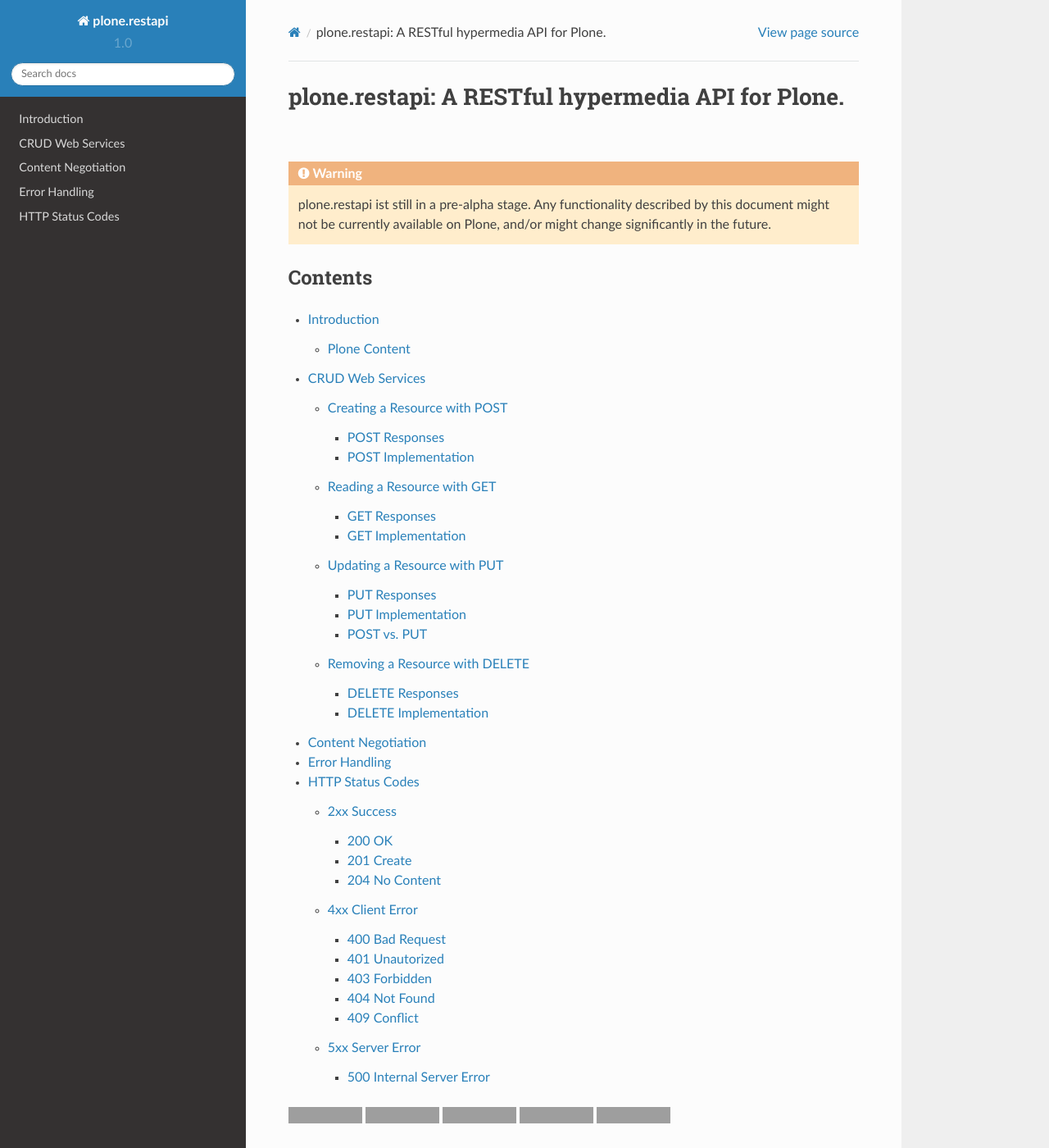
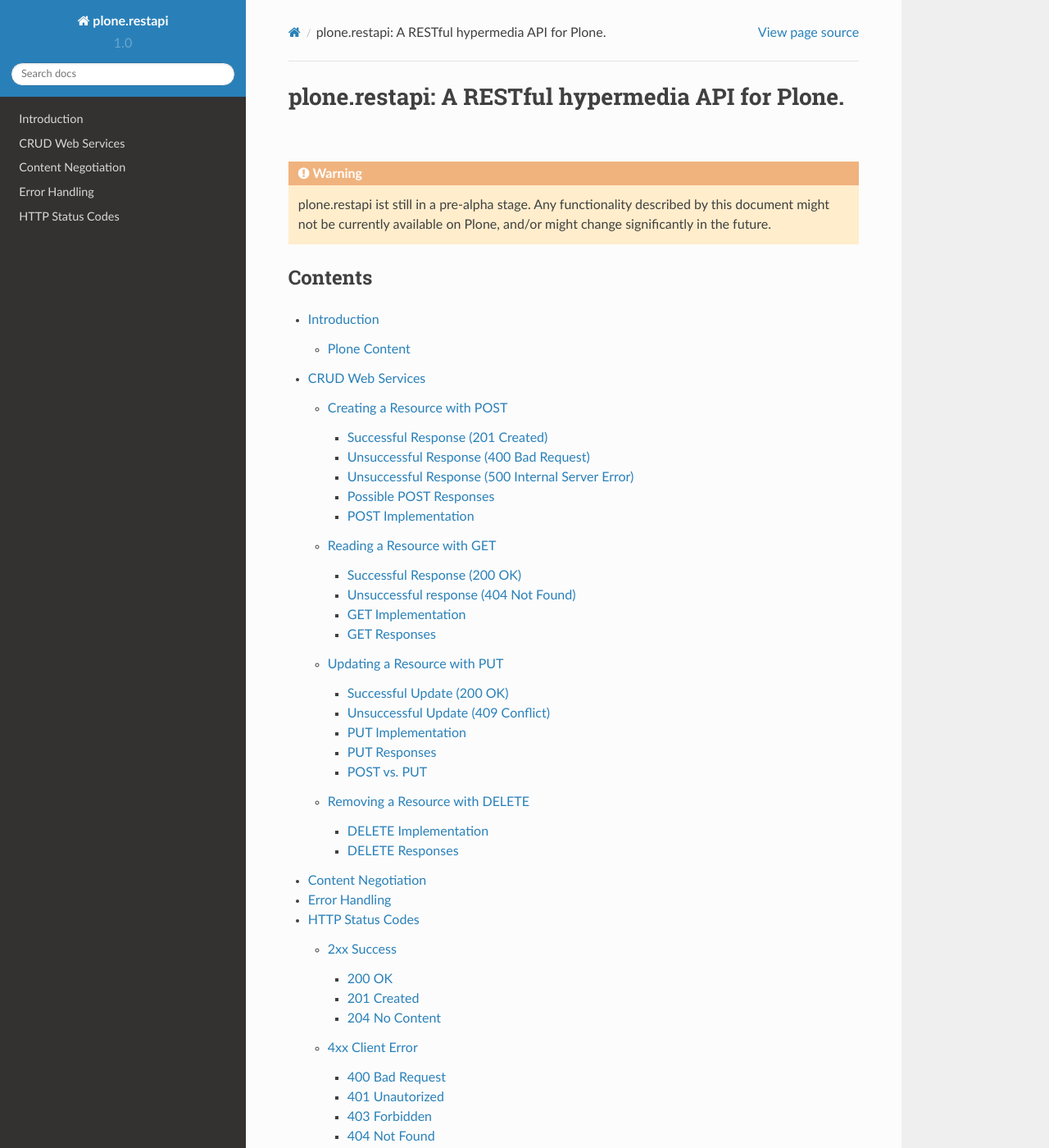
Before and after one commit to plone/plone.restapi, a Sphinx documentation site: the page built from docs/source/index.rst, in a window 1280 px wide and 1400 px high. Shown: the whole window at 82% size. Built offline with Sphinx 7.4.7 and the Read the Docs theme 2.0.0, drawn with Linux system fonts in a browser that asks for light colours; grey boxes are pictures that could not be loaded.

Commit message:
Restructure crud section.

```diff
--- a/docs/source/crud.rst
+++ b/docs/source/crud.rst
@@ -1,3 +1,4 @@
+=================
 CRUD Web Services
 =================
 
@@ -14,7 +15,7 @@ DELETE  /folder/{documentId}    Remove the document
 
 
 Creating a Resource with POST
------------------------------
+=============================
 
 To create a new resource, we send a POST request to the resource container.  If we want to create a new document within an existing folder, we send a POST request to that folder::
 
@@ -63,7 +54,7 @@ If a resource has been created, the server responds with the '201 Created' statu
   }
 
 Unsuccessful Response (400 Bad Request)
-^^^^^^^^^^^^^^^^^^^^^^^^^^^^^^^^^^^^^^^
+---------------------------------------
 
 If the resource could not be created, for instance because the title was missing in the request, the server responds with '400 Bad Request'::
 
@@ -78,7 +69,7 @@ The response body can contain information about why the request failed.
 
 
 Unsuccessful Response (500 Internal Server Error)
-^^^^^^^^^^^^^^^^^^^^^^^^^^^^^^^^^^^^^^^^^^^^^^^^^
+-------------------------------------------------
 
 If the server can not properly process a request, it responds with '500 Internal Server Error'::
 
@@ -92,8 +83,18 @@ If the server can not properly process a request, it responds with '500 Internal
 The response body can contain further information such as an error trace or a link to the documentation.
 
 
+Possible POST Responses
+-----------------------
+
+Possible server reponses for a POST request are:
+
+* :ref:`201 Created` (Resource has been created successfully)
+* :ref:`400 Bad Request` (malformed request to the service)
+* :ref:`500 Internal Server Error` (server fault, can not recover internally)
+
+
 POST Implementation
-*******************
+-------------------
 
 A pseudo-code example of the POST implementation on the server::
 
@@ -113,7 +114,7 @@ TODO: Link to the real implementation...
 
 
 Reading a Resource with GET
----------------------------
+===========================
 
 After a successful POST, we can access the resource by sending a GET request to the resource URL::
 
@@ -148,7 +139,7 @@ If a resource has been retrieved successfully, the server responds with '200 OK'
   }
 
 Unsuccessful response (404 Not Found)
-^^^^^^^^^^^^^^^^^^^^^^^^^^^^^^^^^^^^^
+-------------------------------------
 
 If a resource could not be found, the server will respond with '404 Not Found'::
 
@@ -161,7 +152,7 @@ If a resource could not be found, the server will respond with '404 Not Found'::
 
 
 GET Implementation
-******************
+------------------
 
 A pseudo-code example of the GET implementation on the server::
 
@@ -180,8 +171,18 @@ A pseudo-code example of the GET implementation on the server::
 TODO: Link to the real implementation...
 
 
+GET Responses
+-------------
+
+Possible server reponses for a GET request are:
+
+* :ref:`200 OK`
+* :ref:`404 Not Found`
+* :ref:`500 Internal Server Error`
+
+
 Updating a Resource with PUT
-----------------------------
+============================
 
 To update an existing resource we send a PUT request to the server::
 
@@ -231,14 +222,14 @@ When a resource has been updated successfully, the server sends a '200 OK' respo
 An alternative would be to return a '204 No Content' response. This is more efficent since it does not contain a body. We choose do use '200 OK' for now though.
 
 Unsuccessful Update (409 Conflict)
-^^^^^^^^^^^^^^^^^^^^^^^^^^^^^^^^^^
+----------------------------------
 
 Sometimes requests fail due to incompatible changes. The response body should include additional information about the problem.
 
 TODO: We need to check if we can find a valid example for this in Plone.
 
 PUT Implementation
-******************
+------------------
 
 A pseudo-code example of the PUT implementation on the server::
 
@@ -260,8 +251,20 @@ A pseudo-code example of the PUT implementation on the server::
 
 TODO: Link to the real implementation...
 
+
+PUT Responses
+-------------
+
+Possible server reponses for a PUT request are:
+
+* :ref:`200 OK`
+* :ref:`404 Not Found`
+* :ref:`409 Conflict`
+* :ref:`500 Internal Server Error`
+
+
 POST vs. PUT
-************
+------------
 
 Difference POST and PUT:
 
@@ -271,7 +274,7 @@ Difference POST and PUT:
 
 
 Removing a Resource with DELETE
--------------------------------
+===============================
 
 We can delete an existing resource by sending a DELETE request::
 
@@ -315,3 +308,14 @@ A pseudo-code example of the DELETE implementation on the server::
         response.setStatus(500)
 
 TODO: Link to the real implementation...
+
+
+DELETE Responses
+----------------
+
+Possible responses to a delete request are:
+
+  * :ref:`204 No Content
+  * :ref:`404 Not Found (if the resource does not exist)
+  * :ref:`405 Not Allowed (if deleting the resource is not allowed)
+  * :ref:`500 Internal Server Error
--- a/docs/source/http-status-codes.rst
+++ b/docs/source/http-status-codes.rst
@@ -15,10 +15,10 @@ This class of status codes indicates the action requested by the client was rece
 
     Standard response for successful HTTP requests. The actual response will depend on the request method used. In a GET request, the response will contain an entity corresponding to the requested resource. In a POST request, the response will contain an entity describing or containing the result of the action.
 
-.. _`201 Create`:
+.. _`201 Created`:
 
-201 Create
-**********
+201 Created
+***********
 
     The request has been fulfilled and resulted in a new resource being created.
 
```
Also changed, not shown: other parts of docs/source/crud.rst (+4 -44 lines).
